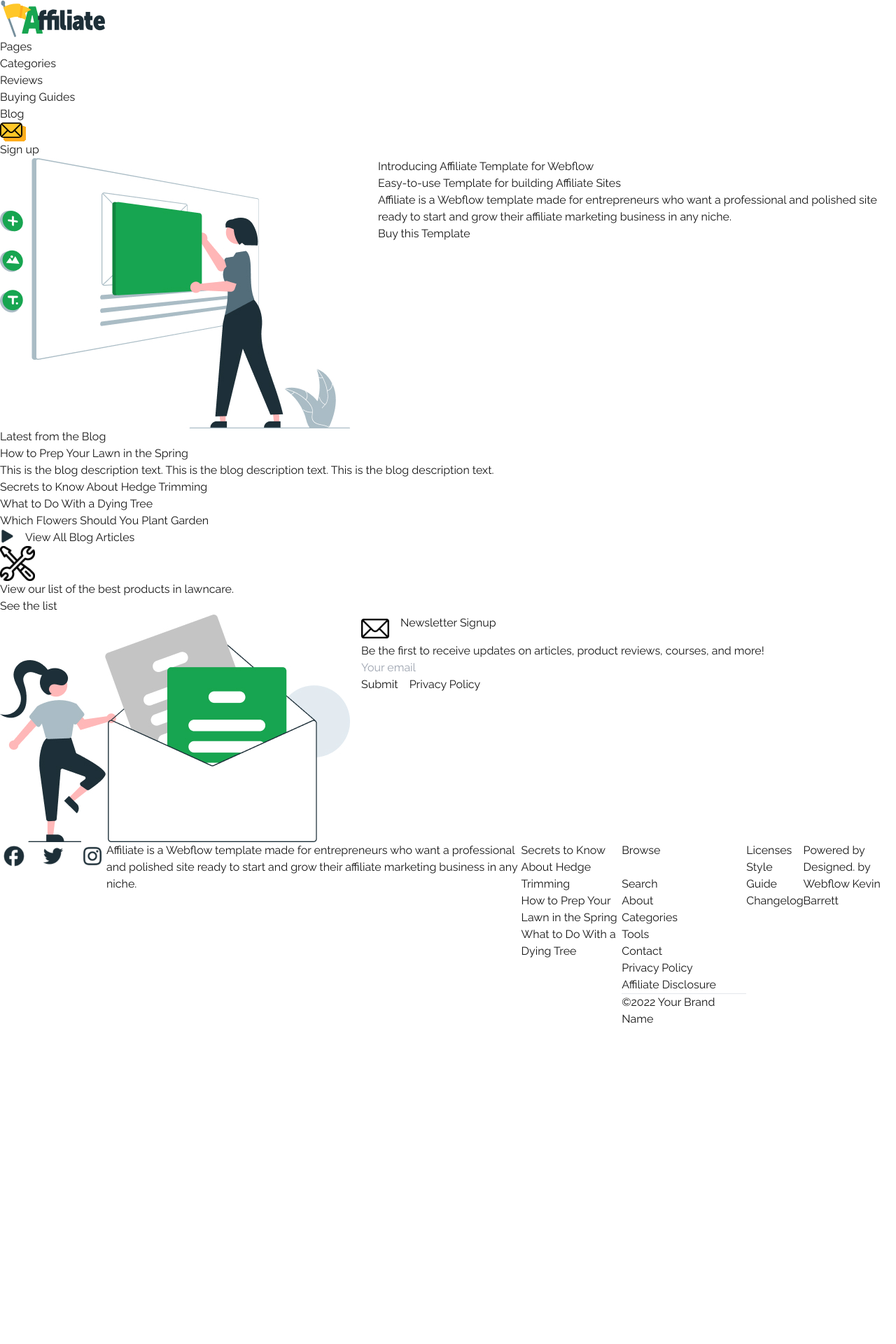
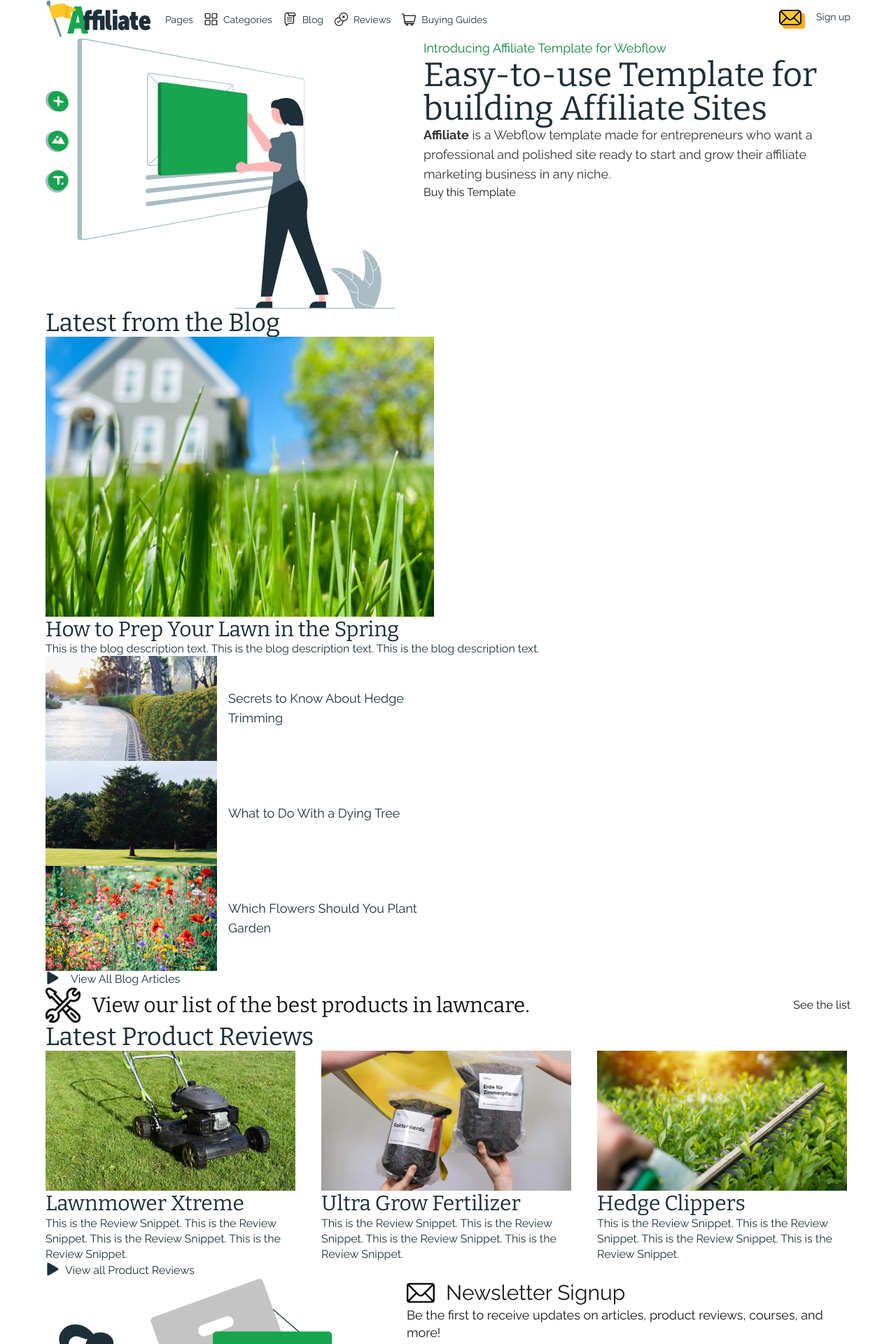
Before and after one commit to theCapnCoder/3_low_affiliate, a Next.js app: page / in a window 1280 px wide. Shown: the top 1920 px of the page at 70% size. Before the commit the page ends 1468 px from the top, so only its background shows below. Built offline with nearby package versions, Linux system fonts and the light colour scheme.

Commit message:
feat: implement text style

```diff
--- /dev/null
+++ b/src/app/_components/container.tsx
@@ -0,0 +1,7 @@
+import { PropsWithChildren } from "react";
+
+type Props = PropsWithChildren;
+
+export const Container: React.FC<Props> = ({ children }) => {
+  return <div className="mx-auto max-w-[1150px]">{children}</div>;
+};
--- a/src/app/_containers/call-to-action.tsx
+++ b/src/app/_containers/call-to-action.tsx
@@ -3,10 +3,12 @@ import { Tools } from "@/assets/svg";
 export const CallToAction = () => {
   return (
     <section>
-      <div>
-        <div>
+      <div className="flex items-center justify-between gap-4">
+        <div className="flex gap-4 items-center">
           <Tools />
-          <div>View our list of the best products in lawncare.</div>
+          <h3 className="font-bitter text-3xl">
+            View our list of the best products in lawncare.
+          </h3>
         </div>
 
         <div>See the list</div>
--- /dev/null
+++ b/src/app/_containers/data.ts
@@ -0,0 +1,24 @@
+import Slide1 from "../../../public/img/slider/slide_1.jpg";
+import Slide2 from "../../../public/img/slider/slide_2.jpg";
+import Slide3 from "../../../public/img/slider/slide_3.jpg";
+
+export const LatestCards = [
+  {
+    id: 1,
+    img: Slide1,
+    alt: "slide",
+    text: "Secrets to Know About Hedge Trimming",
+  },
+  {
+    id: 2,
+    img: Slide2,
+    alt: "slide",
+    text: "What to Do With a Dying Tree",
+  },
+  {
+    id: 3,
+    img: Slide3,
+    alt: "slide",
+    text: "Which Flowers Should You Plant Garden",
+  },
+];
--- a/src/app/_containers/footer.tsx
+++ b/src/app/_containers/footer.tsx
@@ -1,11 +1,7 @@
-import { Facebook, Twitter, Instagram } from "@/assets/svg";
+import { Facebook, Instagram, Twitter } from "@/assets/svg";
+import Image from "next/image";
 import Link from "next/link";
-
-const cards = [
-  { field1: "Secrets to Know About Hedge Trimming" },
-  { field1: "How to Prep Your Lawn in the Spring" },
-  { field1: "What to Do With a Dying Tree" },
-];
+import { LatestCards } from "./data";
 
 const links = [
   "About",
@@ -20,29 +16,41 @@ const footerLinks = ["Licenses", "Style Guide", "Changelog"];
 
 export const Footer = () => {
   return (
-    <footer>
+    <footer className="text-blue_dark">
       <div className="flex justify-between">
+        <div>
           <div className="flex gap-4">
             <Facebook />
             <Twitter />
             <Instagram />
           </div>
-        <p>
-          <span>Affiliate</span> is a Webflow template made for entrepreneurs
-          who want a professional and polished site ready to start and grow
-          their affiliate marketing business in any niche.
+
+          <p className="max-w-[30ch] leading-tight">
+            <span className="font-bold">Affiliate</span> is a Webflow template
+            made for entrepreneurs who want a professional and polished site
+            ready to start and grow their affiliate marketing business in any
+            niche.
           </p>
-
-        <div>
-          {cards.map((card, index) => (
-            <div key={index}>{card.field1}</div>
-          ))}
         </div>
 
         <div>
-          <div>Browse</div>
+          <h3 className="text-gray_ultra_dark font-bitter text-3xl">
+            Latest Articles
+          </h3>
+          <div>
+            {LatestCards.map((item, index) => (
+              <div key={index} className="flex items-center gap-4">
+                <Image src={item.img} alt={item.alt} />
+                <p>{item.text}</p>
+              </div>
+            ))}
+          </div>
+        </div>
 
         <div>
+          <h3 className="text-gray_ultra_dark font-bitter text-3xl">Browse</h3>
+
+          <div className="flex">
             <input type="text" />
             <div>Search</div>
           </div>
@@ -50,29 +58,33 @@ export const Footer = () => {
           <ul>
             {links.map((link, index) => (
               <li key={index}>
-                <Link href="#">{link}</Link>
+                <Link href="#" className="leading-tight">
+                  {link}
+                </Link>
               </li>
             ))}
           </ul>
 
-          <hr />
+          <div className="h-px bg-gray_dark"></div>
 
-          <div>©2022 Your Brand Name</div>
+          <p>©2022 Your Brand Name</p>
+        </div>
       </div>
 
-        <hr />
+      <div className="h-px bg-gray_dark"></div>
 
       <div className="flex justify-between">
-          <div>
+        <div className="flex items-center gap-4">
           {footerLinks.map((link, index) => (
             <div key={index}>
-                <Link href="#">{link}</Link>
+              <Link href="#" className="text-xm">
+                {link}
+              </Link>
             </div>
           ))}
         </div>
 
-          <div>Powered by Designed. by Webflow Kevin Barrett</div>
-        </div>
+        <p className="text-sm">Powered by Designed. by Webflow Kevin Barrett</p>
       </div>
     </footer>
   );
--- a/src/app/_containers/header.tsx
+++ b/src/app/_containers/header.tsx
@@ -1,18 +1,52 @@
-import { Logo, Mail } from "@/assets/svg";
+import { Logo, Mail, Rectangle, Letter, OkClose, Cart } from "@/assets/svg";
+import Link from "next/link";
 
-const links = ["Categories", "Reviews", "Buying Guides", "Blog"];
+const links = [
+  {
+    id: 1,
+    svg: <Rectangle />,
+    text: "Categories",
+  },
+  {
+    id: 2,
+    svg: <Letter />,
+    text: "Blog",
+  },
+  {
+    id: 3,
+    svg: <OkClose />,
+    text: "Reviews",
+  },
+  {
+    id: 4,
+    svg: <Cart />,
+    text: "Buying Guides",
+  },
+];
 
 export const Header = () => {
   return (
-    <header>
-      <Logo />
-      <div>Pages</div>
-      {links.map((link, index) => (
-        <div key={index}>{link}</div>
-      ))}
+    <header className="flex items-center justify-between text-sm text-blue_dark">
+      <div className="flex items-center gap-4">
+        <Logo />
+        <h4>Pages</h4>
 
-      <Mail />
-      <div>Sign up</div>
+        <nav>
+          <ul className="flex items-center gap-4">
+            {links.map((link, index) => (
+              <div key={index} className="flex items-center gap-2">
+                {link.svg}
+                <Link href="/">{link.text}</Link>
+              </div>
+            ))}
+          </ul>
+        </nav>
+      </div>
+
+      <div className="flex gap-4">
+        <Mail />
+        <div>Sign up</div>
+      </div>
     </header>
   );
 };
--- a/src/app/_containers/latest.tsx
+++ b/src/app/_containers/latest.tsx
@@ -1,35 +1,39 @@
 import { Play } from "@/assets/svg";
-
-const items = [
-  "Secrets to Know About Hedge Trimming",
-  "What to Do With a Dying Tree",
-  "Which Flowers Should You Plant Garden",
-];
+import SlideLarge from "../../../public/img/slider/slide_large.jpg";
+import Image from "next/image";
+import { LatestCards } from "./data";
 
 export const Latest = () => {
   return (
-    <section>
-      <div>Latest from the Blog</div>
+    <section className="text-blue_dark">
+      <h3 className="font-bitter text-4xl">Latest from the Blog</h3>
 
       <div className="grid grid-cols-2">
-        <div className="row-span1 col-span-3">
-          <div>How to Prep Your Lawn in the Spring</div>
-          <div>
+        <div className="col-span-3 row-span-1">
+          <Image src={SlideLarge} alt="slide_large" />
+
+          <h4 className="font-bitter text-3xl">
+            How to Prep Your Lawn in the Spring
+          </h4>
+          <p className="leading-tight">
             This is the blog description text. This is the blog description
             text. This is the blog description text.
-          </div>
+          </p>
         </div>
 
         <div>
-          {items.map((item, index) => (
-            <div key={index}>{item}</div>
+          {LatestCards.map((item, index) => (
+            <div key={index} className="flex items-center gap-4">
+              <Image src={item.img} alt={item.alt} />
+              <p className="text-lg">{item.text}</p>
+            </div>
           ))}
         </div>
       </div>
 
       <div className="flex gap-4">
         <Play />
-        <div>View All Blog Articles</div>
+        <p>View All Blog Articles</p>
       </div>
     </section>
   );
--- a/src/app/_containers/main.tsx
+++ b/src/app/_containers/main.tsx
@@ -8,13 +8,18 @@ export const Main = () => {
         <Image src={Board} alt="board" />
 
         <div>
-          <div>Introducing Affiliate Template for Webflow</div>
-          <div>Easy-to-use Template for building Affiliate Sites</div>
-          <div>
-            Affiliate is a Webflow template made for entrepreneurs who want a
-            professional and polished site ready to start and grow their
-            affiliate marketing business in any niche.
-          </div>
+          <h4 className="text-green_dark text-lg">
+            Introducing Affiliate Template for Webflow
+          </h4>
+          <h2 className="font-bitter text-5xl text-blue_dark">
+            Easy-to-use Template for building Affiliate Sites
+          </h2>
+          <p className="text-gray_ultra_dark text-lg">
+            <span className="font-bold">Affiliate</span> is a Webflow template
+            made for entrepreneurs who want a professional and polished site
+            ready to start and grow their affiliate marketing business in any
+            niche.
+          </p>
 
           <div>Buy this Template</div>
         </div>
--- a/src/app/_containers/newsletter.tsx
+++ b/src/app/_containers/newsletter.tsx
@@ -9,22 +9,21 @@ export const Newsletter = () => {
         <Image src={Mail} alt="mail" />
 
         <div>
-          <div className="flex gap-4">
+          <div className="flex items-center gap-4">
             <MailLarge />
-            <div>Newsletter Signup</div>
+            <h3 className="text-3xl">Newsletter Signup</h3>
           </div>
 
-          <div>
+          <p className="text-lg leading-snug">
             Be the first to receive updates on articles, product reviews,
             courses, and more!
-          </div>
+          </p>
 
           <input type="text" placeholder="Your email" />
 
-
-          <div className="flex gap-4">
-            <div>Submit</div>
-            <div>Privacy Policy</div>
+          <div className="flex items-center gap-4">
+            <button>Submit</button>
+            <p className="text-sx">Privacy Policy</p>
           </div>
         </div>
       </div>
--- a/src/app/_containers/products.tsx
+++ b/src/app/_containers/products.tsx
@@ -1,38 +1,49 @@
 import { Play } from "@/assets/svg";
+import Card1 from "../../../public/img/card/card_1.jpg";
+import Card2 from "../../../public/img/card/card_2.jpg";
+import Card3 from "../../../public/img/card/card_3.jpg";
+import Image from "next/image";
 
 const cards = [
   {
-    field1: "Lawnmower Xtreme",
-    field2:
-      "This is the Review Snippet. This is the Review Snippet. This is the Review Snippet. This is the Review Snippet.",
+    id: 1,
+    img: Card1,
+    alt: "card",
+    title: "Lawnmower Xtreme",
+    text: "This is the Review Snippet. This is the Review Snippet. This is the Review Snippet. This is the Review Snippet.",
   },
   {
-    field1:
-      "This is the Review Snippet. This is the Review Snippet. This is the Review Snippet. This is the Review Snippet.",
-    field2: "Ultra Grow Fertilizer",
+    id: 2,
+    img: Card2,
+    alt: "card",
+    title: "Ultra Grow Fertilizer",
+    text: "This is the Review Snippet. This is the Review Snippet. This is the Review Snippet. This is the Review Snippet.",
   },
   {
-    field1: "Hedge Clippers",
-    field2:
-      "This is the Review Snippet. This is the Review Snippet. This is the Review Snippet. This is the Review Snippet.",
+    id: 3,
+    img: Card3,
+    alt: "card",
+    title: "Hedge Clippers",
+    text: "This is the Review Snippet. This is the Review Snippet. This is the Review Snippet. This is the Review Snippet.",
   },
 ];
 
 export const Products = () => {
   return (
-    <section>
-      <div>Latest Product Reviews</div>
+    <section className="text-blue_dark">
+      <h2 className="font-bitter text-4xl">Latest Product Reviews</h2>
 
       <div className="flex gap-8">
         {cards.map((card, index) => (
-          <div key={index}>
-            <div>{card.field1}</div>
-            <div>{card.field2}</div>
+          <div key={index} className="col-span-1">
+            <Image src={card.img} alt={card.alt} />
+            <h3 className="font-bitter text-3xl">{card.title}</h3>
+            <p className="leading-snug">{card.text}</p>
           </div>
         ))}
       </div>
 
-      <div>
+      <div className="flex gap-2">
         <Play />
         <div>View all Product Reviews</div>
       </div>
--- a/src/app/page.tsx
+++ b/src/app/page.tsx
@@ -4,16 +4,19 @@ import { Main } from "./_containers/main";
 import { CallToAction } from "./_containers/call-to-action";
 import { Newsletter } from "./_containers/newsletter";
 import { Footer } from "./_containers/footer";
+import { Container } from "./_components/container";
+import { Products } from "./_containers/products";
 
 export default function Home() {
   return (
-    <div>
+    <Container>
       <Header />
       <Main />
       <Latest />
       <CallToAction />
+      <Products />
       <Newsletter />
       <Footer />
-    </div>
+    </Container>
   );
 }
```
Also changed, not shown: tailwind.config.ts (+7 -0 lines). Lines whose indentation alone changed are shown as unchanged.
